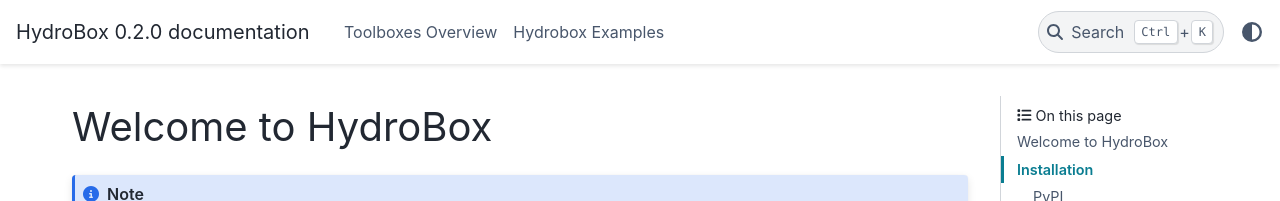
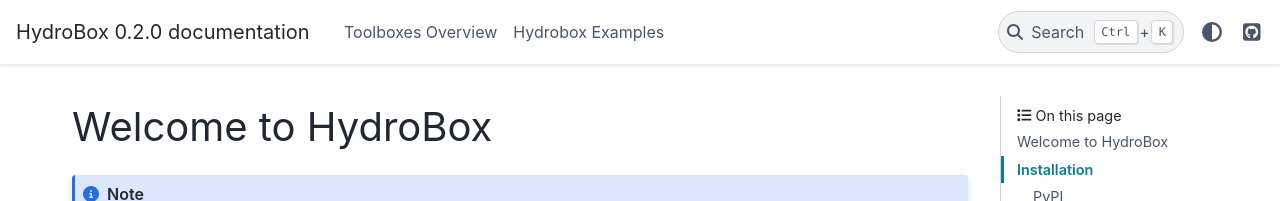
Before and after one commit to VForWaTer/hydrobox, a Sphinx documentation site: the page built from doc/index.rst, in a window 1280 px wide. Shown: the top 201 px of the page. Built offline with Sphinx 7.4.7 and the PyData theme 0.15.4, drawn with Linux system fonts in a browser that asks for light colours.

```diff
--- a/doc/conf.py
+++ b/doc/conf.py
@@ -56,6 +56,10 @@ exclude_patterns = []
 #
 html_theme = 'pydata_sphinx_theme'
 
+html_theme_options = {
+    'github_url': 'https://github.com/vforwater/hydrobox',
+}
+
 # Add any paths that contain custom static files (such as style sheets) here,
 # relative to this directory. They are copied after the builtin static files,
 # so a file named "default.css" will overwrite the builtin "default.css".
```
